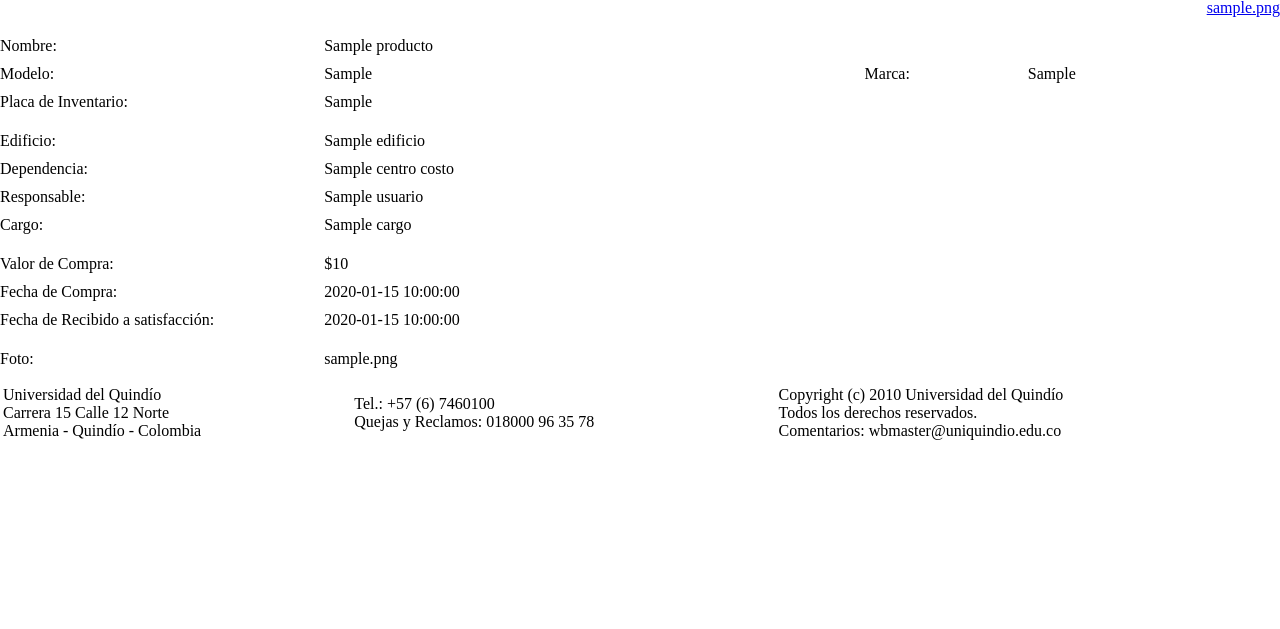
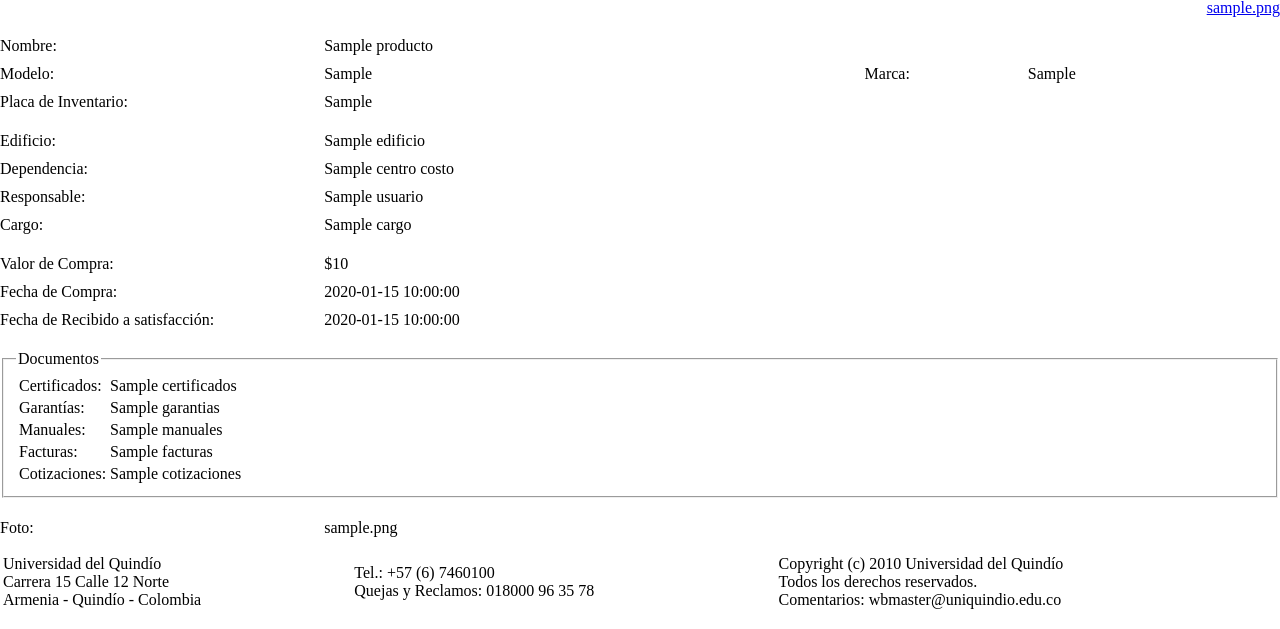
Before and after one commit to hongo-de-yuggoth/SIMAU, a CakePHP app: template app/views/equipos/ver.ctp in a window 1280 px wide. Shown: the part 171-800 px from the top of the page. Run offline with PHP 8.4 and a stand-in for CakePHP, Linux system fonts and the light colour scheme; the template is opened without the code that fills it: most values are stand-ins (such as "Sample title", 1, 10 or a date in 2020); some libraries are stand-ins or nearby versions.

Commit message:
Se agregó el listado de archivos de un equipo @Equipo:Ver

```diff
--- a/app/views/equipos/ver.ctp
+++ b/app/views/equipos/ver.ctp
@@ -47,13 +47,6 @@ echo $javascript->link('equipos/ver');
                         <td class='subtitulo' width='90'>Placa de Inventario:</td>
                         <td colspan="3" width="210"><?php echo $producto['Producto']['prousu_placa']; ?></td>
                      </tr>
-
-                     <!--<tr><td height="10" colspan="4"/></tr>
-
-                     <tr align="left">
-                        <td class='subtitulo' width='90'>Estado:</td>
-                        <td colspan="3" width="210"><php echo $equipo['Equipo']['estado']; ?></td>
-                     </tr> -->
 
                      <tr><td height="10" colspan="4"/></tr>
                      <tr><td height="1" class="linea" colspan="4"/></tr>
@@ -108,14 +101,41 @@ echo $javascript->link('equipos/ver');
                         <td colspan="3"><?php echo $equipo['Equipo']['fecha_recibido_satisfaccion']; ?></td>
                      </tr>
 
-                     <!--<tr><td height="10" colspan="4"/></tr>
+                     <tr><td height="10" colspan="4"/></tr>
+                     <tr><td height="1" class="linea" colspan="4"/></tr>
+                     <tr><td height="10" colspan="4"/></tr>
 
-                     <tr align="left">
-                        <td class='subtitulo' width='90'>Garantía:</td>
-                        <td colspan="3"><php echo $equipo['Equipo']['garantia'].' meses.'; ?></td>
-                     </tr> -->
+							<tr align="left">
+                        <td colspan="4">
+									<fieldset>
+										<legend class="subtitulo">Documentos</legend>
+										<table width="100%">
+											<tr align="left">
+												<td class='subtitulo' width='50' valign="top">Certificados:</td>
+												<td colspan="3" width="210"><div id='lista_certificados'><?php echo $lista_archivos['certificados']; ?></div></td>
+											</tr>
+											<tr align="left">
+												<td class='subtitulo' width='50' valign="top">Garantías:</td>
+												<td colspan="3" width="210"><div id='lista_garantias'><?php echo $lista_archivos['garantias']; ?></div></td>
+											</tr>
+											<tr align="left">
+												<td class='subtitulo' width='50' valign="top">Manuales:</td>
+												<td colspan="3" width="210"><div id='lista_manuales'><?php echo $lista_archivos['manuales']; ?></div></td>
+											</tr>
+											<tr align="left">
+												<td class='subtitulo' width='50' valign="top">Facturas:</td>
+												<td colspan="3" width="210"><div id='lista_facturas'><?php echo $lista_archivos['facturas']; ?></div></td>
+											</tr>
+											<tr align="left">
+												<td class='subtitulo' width='50' valign="top">Cotizaciones:</td>
+												<td colspan="3" width="210"><div id='lista_cotizaciones'><?php echo $lista_archivos['cotizaciones']; ?></div></td>
+											</tr>
+										</table>
+									</fieldset>
+								</td>
+                     </tr>
 
-                     <tr><td height="10" colspan="4"/></tr>
+							<tr><td height="10" colspan="4"/></tr>
                      <tr><td height="1" class="linea" colspan="4"/></tr>
                      <tr><td height="10" colspan="4"/></tr>
 
```
Also changed, not shown: app/controllers/equipos_controller.php (+81 -1 lines), 17 other files.
